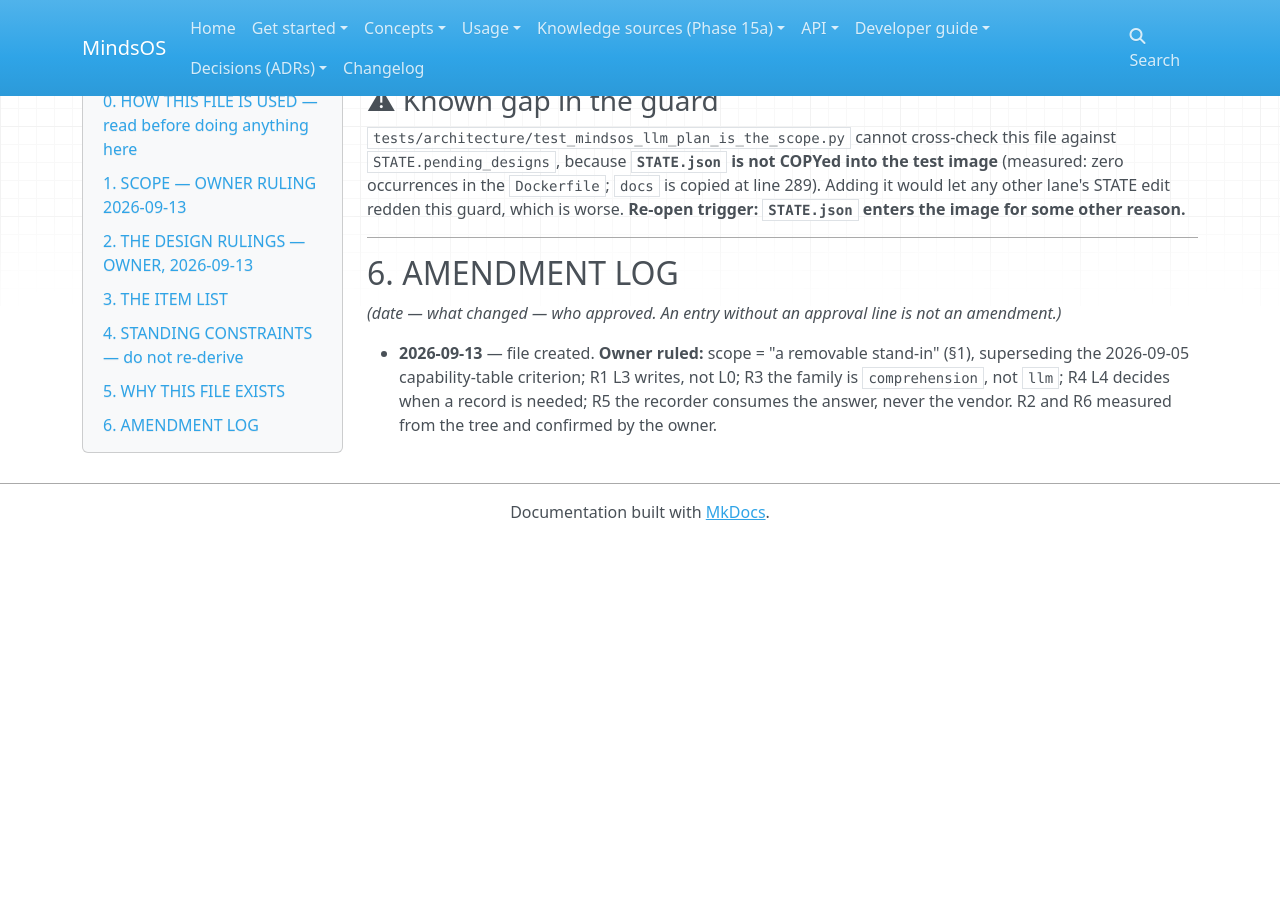
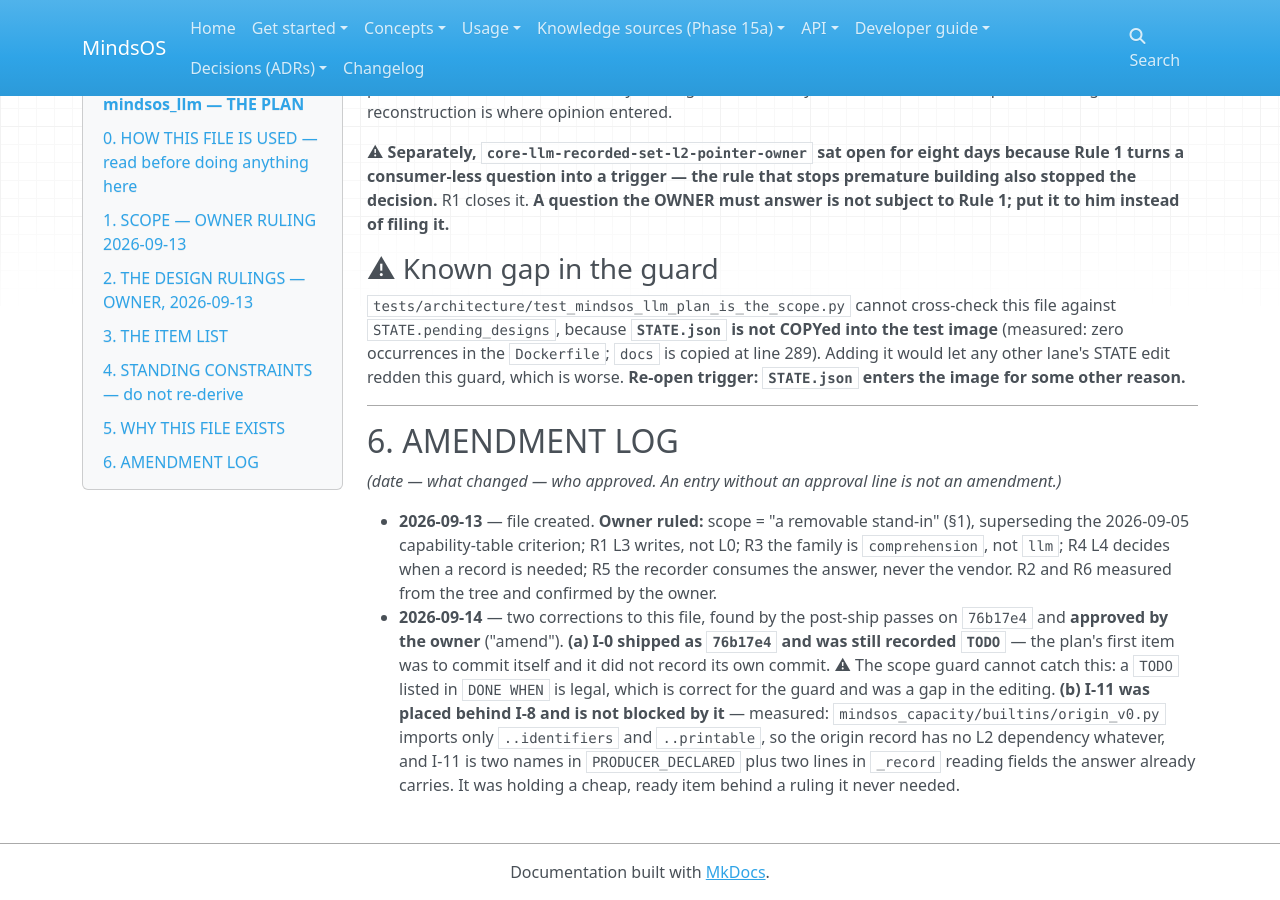
Before and after one commit to halvim/mindsos, an MkDocs documentation site: the page built from docs/plans/MINDSOS_LLM_PLAN.md, in a window 1280 px wide and 900 px high, scrolled down 3334 px. Built offline with MkDocs 1.6.1, drawn with Linux system fonts in a browser that asks for light colours; nearby versions of some CDN libraries; before the commit the page ends 3874 px from its top, so only the background shows below that; some of the changed text lies outside the part shown.

Commit message:
docs(llm): plan amendment - I-0 is DONE, and I-11 was never blocked by I-8
Found by the post-ship passes on 76b17e4, approved by the owner. (a) I-0 shipped as 76b17e4 and still read TODO: the plan's first item was to commit itself and it did not record its own commit. The scope guard cannot catch that - a TODO listed in DONE WHEN is legal, which is correct for the guard. (b) I-11 sat behind I-8 and is not blocked by it: origin_v0.py imports only ..identifiers and ..printable, so the origin record has no L2 dependency, and I-11 is two names in PRODUCER_DECLARED plus two lines in _record reading fields the answer already carries. A cheap, ready item was held behind a ruling it never needed.

Co-Authored-By: Claude Opus 5 <noreply@anthropic.com>

Claude-Session: https://claude.ai/code/session_01XPuyxXkTJSCg2r4WvEbu4i

```diff
--- a/docs/plans/MINDSOS_LLM_PLAN.md
+++ b/docs/plans/MINDSOS_LLM_PLAN.md
@@ -89,19 +89,21 @@ grounding graph. **No item, no work.**
 | I-5 | an answer carries its mode and credential level | core-mindsos-llm-communication | DONE(3fe37db) |
 | I-6 | `verify_transport` asks OVERRIDE, not only presence | core-llm-contract-identity-check-asks-presence-not-override | DONE(f2310ae) |
 | I-7 | a contract check never vanishes from the report | core-llm-contract-identity-check-asks-presence-not-override | DONE(44059f7) |
-| I-0 | this plan, tracked; RULES §5 plan rules; the scope guard; and the prose corrections at the eight sites that contradicted §1 and §2 | core-docs-one-owner-per-fact | TODO |
+| I-0 | this plan, tracked; RULES §5 plan rules; the scope guard; and the prose corrections at the eight sites that contradicted §1 and §2 | core-docs-one-owner-per-fact | DONE(76b17e4) |
 | I-8 | the L2 record shape and the recorder's contract — what `mindsos_knowledge` stores and which `comprehension`-family capacity writes it (R3, R4, R5). ADR-0210 amendment, no code | core-llm-recorded-set-l2-pointer-owner | TODO |
 | I-9 | prompt bodies have a home: a conclusion stamped `prompt_iri` + `prompt_version` can show the text it names | core-llm-prompt-text-has-no-home | TODO |
 | I-10 | a recorded set has a home in the graph: pointer + provenance in L2 Local, payloads stay a FILE | core-llm-recorded-set-l2-pointer-owner | TODO |
-| I-11 | `mode` and `credential_level` reach the origin record. Required under §1, no longer deferred; prerequisite discharged at `fe0e19a` | core-llm-l3-may-declare-answer-mode-and-level | TODO |
+| I-11 | `mode` and `credential_level` reach the origin record. Required under §1, no longer deferred; prerequisite discharged at `fe0e19a`. ⚠ **NOT blocked by I-8** — measured: `origin_v0.py` imports only `..identifiers` and `..printable`, so it has no L2 dependency, and the change is two names in `PRODUCER_DECLARED` plus two lines in `comprehension_v0._record` reading fields the answer already carries beside the seven at lines 353-359 | core-llm-l3-may-declare-answer-mode-and-level | TODO |
 | I-12 | the excision capability: identify a conclusion as model-produced, show what was asked, re-run it without the model. Becomes the twelfth contract row. **Not yet specified, and must not be guessed at before I-9/I-10/I-11 exist** | core-llm-excision-capability | TODO |
 | I-13 | a transport's other keys survive into the answer | core-llm-transport-extra-keys-survive-into-the-answer | OUT(trigger: a consumer iterates an answer's keys, or a third-party transport's output is stored) |
 | I-14 | level 3 / hosted adapter, the old "slice 3" | core-llm-level-3-awaits-a-hosted-adapter | OUT(trigger: a consumer wants Bedrock, Vertex or Azure) |
 
 **DONE WHEN: I-0, I-8, I-9, I-10, I-11, I-12.**
 
-**ORDER: I-0 → I-8 → I-9, I-10, I-11 → I-12.** I-9, I-10 and I-11 are all blocked by
-I-8 and may ship in any order among themselves.
+**ORDER: I-0 ✅ → { I-8 → I-9, I-10 } and I-11 IN PARALLEL → I-12.**
+I-9 and I-10 are blocked by I-8, the L2 record shape, and may ship in either order once
+it is ruled. ⚠ **I-11 is NOT blocked by anything and can start today** — see its row.
+I-12 needs all three.
 
 ---
 
@@ -149,3 +151,13 @@ amendment.)*
   family is `comprehension`, not `llm`; R4 L4 decides when a record is needed; R5 the
   recorder consumes the answer, never the vendor. R2 and R6 measured from the tree and
   confirmed by the owner.
+- **2026-09-14** — two corrections to this file, found by the post-ship passes on
+  `76b17e4` and **approved by the owner** ("amend"). **(a) I-0 shipped as `76b17e4` and
+  was still recorded `TODO`** — the plan's first item was to commit itself and it did not
+  record its own commit. ⚠ The scope guard cannot catch this: a `TODO` listed in
+  `DONE WHEN` is legal, which is correct for the guard and was a gap in the editing.
+  **(b) I-11 was placed behind I-8 and is not blocked by it** — measured:
+  `mindsos_capacity/builtins/origin_v0.py` imports only `..identifiers` and
+  `..printable`, so the origin record has no L2 dependency whatever, and I-11 is two
+  names in `PRODUCER_DECLARED` plus two lines in `_record` reading fields the answer
+  already carries. It was holding a cheap, ready item behind a ruling it never needed.
```
